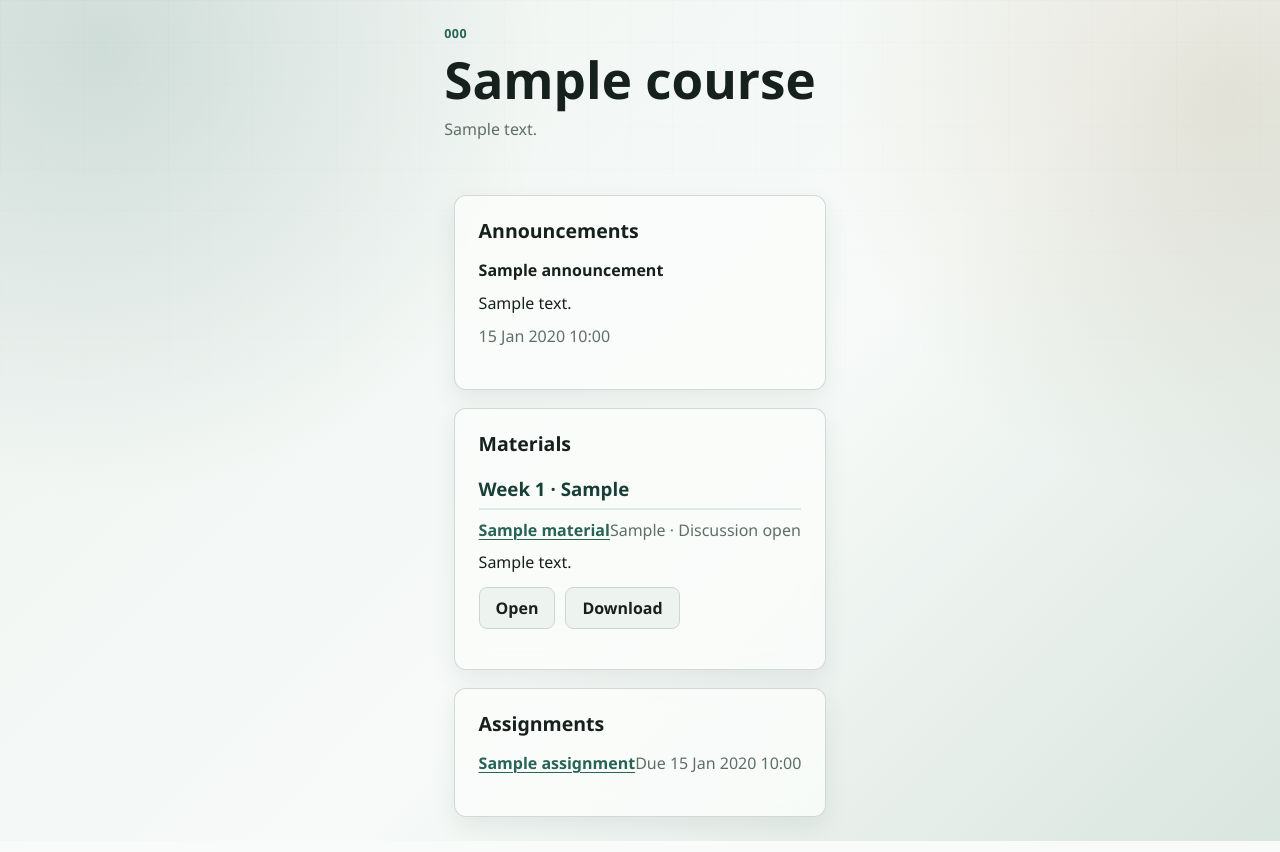
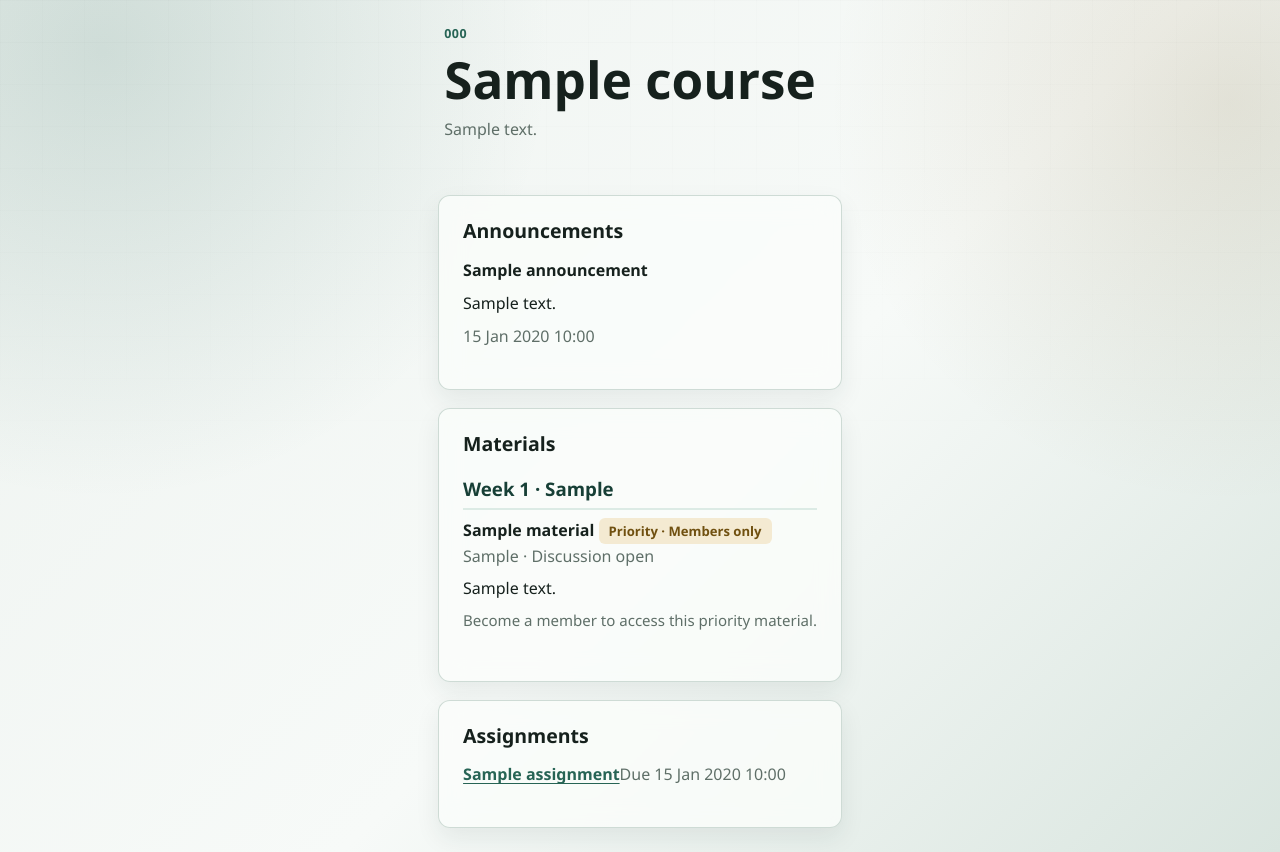
Before and after one commit to NoobCoder-dweeb/course-collaboration, a Flask app: template templates/course_detail.html in a window 1280 px wide. Run offline with Flask 3, Linux system fonts and the light colour scheme; the template is opened without the code that fills it: values that come from a table or form of the project are taken from there, others are empty; tables that the repository leaves empty hold one stand-in row (values such as "Sample post").

Commit message:
added priority access

```diff
--- a/app.py
+++ b/app.py
@@ -146,6 +146,7 @@ def material_form_fields(material: CourseMaterial) -> None:
     material.week_number = int(week_value) if week_value.isdigit() and 1 <= int(week_value) <= 52 else None
     material.topic = request.form.get("topic", "").strip() or None
     material.discussion_enabled = request.form.get("discussion_enabled") == "1"
+    material.is_priority = request.form.get("is_priority") == "1"
 
 
 def ensure_schema_upgrades() -> None:
@@ -160,6 +161,7 @@ def ensure_schema_upgrades() -> None:
             "week_number": "ALTER TABLE course_material ADD COLUMN week_number INTEGER",
             "topic": "ALTER TABLE course_material ADD COLUMN topic VARCHAR(128)",
             "discussion_enabled": "ALTER TABLE course_material ADD COLUMN discussion_enabled BOOLEAN NOT NULL DEFAULT 0",
+            "is_priority": "ALTER TABLE course_material ADD COLUMN is_priority BOOLEAN NOT NULL DEFAULT 0",
         },
         "assignment_submission": {
             "grade": "ALTER TABLE assignment_submission ADD COLUMN grade FLOAT",
@@ -587,6 +589,9 @@ def create_app(config: dict | None = None) -> Flask:
             student = current_student()
             if material.course not in student.courses:
                 abort(403)
+            if material.is_priority and not student.is_member:
+                flash("This priority material is available to members only.", "error")
+                return redirect(url_for("course_detail", course_id=material.course_id))
             record_material_interaction(material, student)
             if request.method == "POST":
                 if not material.discussion_enabled:
@@ -614,10 +619,14 @@ def create_app(config: dict | None = None) -> Flask:
         lecturer_course(material.course_id)
         interactions = MaterialInteraction.query.filter_by(material_id=material.id).order_by(MaterialInteraction.last_interacted_at.desc()).all()
         interacted_ids = {interaction.student_id for interaction in interactions}
-        not_interacted = [student for student in material.course.students if student.id not in interacted_ids]
+        eligible_students = [student for student in material.course.students if not material.is_priority or student.is_member]
+        not_interacted = [student for student in eligible_students if student.id not in interacted_ids]
+        ineligible_students = [student for student in material.course.students if material.is_priority and not student.is_member]
         return render_template(
             "material_interactions.html", material=material, interactions=interactions,
             not_interacted=sorted(not_interacted, key=lambda student: student.name.lower()),
+            eligible_count=len(eligible_students),
+            ineligible_students=sorted(ineligible_students, key=lambda student: student.name.lower()),
         )
 
     @app.route("/lecturer/course-proposals", methods=["GET", "POST"])
@@ -795,6 +804,8 @@ def create_app(config: dict | None = None) -> Flask:
         if material:
             if current_user_type() == "student" and material.course not in current_student().courses:
                 abort(403)
+            if current_user_type() == "student" and material.is_priority and not current_student().is_member:
+                abort(403)
             if current_user_type() == "lecturer" and material.course.lecturer_id != current_lecturer().id:
                 abort(403)
             if current_user_type() not in {"student", "lecturer", "admin"}:
--- a/models.py
+++ b/models.py
@@ -79,6 +79,7 @@ class CourseMaterial(db.Model):
     week_number = db.Column(db.Integer, nullable=True)
     topic = db.Column(db.String(128), nullable=True)
     discussion_enabled = db.Column(db.Boolean, nullable=False, default=False)
+    is_priority = db.Column(db.Boolean, nullable=False, default=False)
     file_path = db.Column(db.String(512), nullable=True)
     uploaded_at = db.Column(db.DateTime, nullable=False, default=datetime.now)
 
--- a/seed.py
+++ b/seed.py
@@ -56,7 +56,7 @@ def main() -> None:
 
         material_path = sample_file("uploads/materials/week1_notes.txt", "Week 1 notes for the demo course.")
         material_notes = CourseMaterial(course=courses["XBAU1002"], uploaded_by=lecturer, title="Week 1 Notes", description="Introductory notes.", material_type="Notes", week_number=1, topic="Linked structures", discussion_enabled=True, file_path=material_path)
-        material_flask = CourseMaterial(course=courses["XBAU2002"], uploaded_by=lecturer, title="Flask Setup", description="Starter setup checklist.", material_type="Lab", week_number=1, topic="Environment setup", discussion_enabled=True, file_path=None)
+        material_flask = CourseMaterial(course=courses["XBAU2002"], uploaded_by=lecturer, title="Flask Setup", description="Starter setup checklist.", material_type="Lab", week_number=1, topic="Environment setup", discussion_enabled=True, is_priority=True, file_path=None)
         db.session.add_all([material_notes, material_flask])
 
         now = datetime.now()
--- a/templates/course_detail.html
+++ b/templates/course_detail.html
@@ -21,7 +21,13 @@
         {% for material in materials %}
             {% set group = ('Week ' ~ material.week_number if material.week_number else 'General') ~ (' · ' ~ material.topic if material.topic else '') %}
             {% if group != ns.group %}<h3 class="material-group">{{ group }}</h3>{% set ns.group = group %}{% endif %}
-            <article class="item"><a href="{{ url_for('material_detail', material_id=material.id) }}"><strong>{{ material.title }}</strong></a><span class="muted">{{ material.material_type or 'Material' }}{% if material.discussion_enabled %} · Discussion open{% endif %}</span><p>{{ material.description }}</p><div class="button-row compact"><a class="button secondary" href="{{ url_for('material_detail', material_id=material.id) }}">Open</a>{% if material.file_path %}<a class="button secondary" href="{{ url_for('download_file', stored_path=material.file_path) }}">Download</a>{% endif %}</div></article>
+            <article class="item">
+                {% set locked = material.is_priority and not current_user.is_member %}
+                {% if locked %}<strong>{{ material.title }}</strong>{% else %}<a href="{{ url_for('material_detail', material_id=material.id) }}"><strong>{{ material.title }}</strong></a>{% endif %}
+                {% if material.is_priority %}<span class="badge pending">Priority · Members only</span>{% endif %}
+                <span class="muted block">{{ material.material_type or 'Material' }}{% if material.discussion_enabled %} · Discussion open{% endif %}</span><p>{{ material.description }}</p>
+                {% if locked %}<p class="form-note">Become a member to access this priority material.</p>{% else %}<div class="button-row compact"><a class="button secondary" href="{{ url_for('material_detail', material_id=material.id) }}">Open</a>{% if material.file_path %}<a class="button secondary" href="{{ url_for('download_file', stored_path=material.file_path) }}">Download</a>{% endif %}</div>{% endif %}
+            </article>
         {% else %}{{ empty_state("No materials yet", "Shared files and learning resources will appear here.") }}{% endfor %}
     </div>
     <div class="panel">
--- a/templates/lecturer_materials.html
+++ b/templates/lecturer_materials.html
@@ -15,6 +15,7 @@
             <label>Topic <input type="text" name="topic" placeholder="e.g. Database design" autocomplete="off"></label>
             <label>Type <input type="text" name="material_type" placeholder="Slides, notes, lab" autocomplete="off"></label>
             <label class="checkbox-label"><input type="checkbox" name="discussion_enabled" value="1"> Enable student discussion</label>
+            <label class="checkbox-label"><input type="checkbox" name="is_priority" value="1"> Priority material (members only)</label>
             <label class="file-upload">File <input type="file" name="material_file" accept=".pdf,.doc,.docx,.txt,.png,.jpg,.jpeg,.zip"><span>Supported files: PDF, DOC, DOCX, TXT, PNG, JPG, JPEG, ZIP.</span></label>
             <button type="submit">Save Material</button>
         </form>
@@ -25,7 +26,7 @@
         {% for material in materials %}
             {% set group = ('Week ' ~ material.week_number if material.week_number else 'General') ~ (' · ' ~ material.topic if material.topic else '') %}
             {% if group != ns.group %}<h3 class="material-group">{{ group }}</h3>{% set ns.group = group %}{% endif %}
-            <article class="item"><a href="{{ url_for('material_detail', material_id=material.id) }}"><strong>{{ material.title }}</strong></a><span class="muted">{{ material.material_type or "Material" }} · {{ material.uploaded_at.strftime("%d %b %Y") }} · {{ "Discussion open" if material.discussion_enabled else "No discussion" }}</span><p>{{ material.description }}</p><div class="button-row compact">{% if material.file_path %}<a class="button secondary" href="{{ url_for('download_file', stored_path=material.file_path) }}">Download</a>{% endif %}<a class="button secondary" href="{{ url_for('material_interactions', material_id=material.id) }}">Interactions ({{ material.interactions|length }})</a><a class="button secondary" href="{{ url_for('edit_material', material_id=material.id) }}">Edit</a><form method="post" action="{{ url_for('delete_material', material_id=material.id) }}"><button class="danger" type="submit">Delete</button></form></div></article>
+            <article class="item"><a href="{{ url_for('material_detail', material_id=material.id) }}"><strong>{{ material.title }}</strong></a>{% if material.is_priority %}<span class="badge pending">Priority · Members only</span>{% endif %}<span class="muted block">{{ material.material_type or "Material" }} · {{ material.uploaded_at.strftime("%d %b %Y") }} · {{ "Discussion open" if material.discussion_enabled else "No discussion" }}</span><p>{{ material.description }}</p><div class="button-row compact">{% if material.file_path %}<a class="button secondary" href="{{ url_for('download_file', stored_path=material.file_path) }}">Download</a>{% endif %}<a class="button secondary" href="{{ url_for('material_interactions', material_id=material.id) }}">Interactions ({{ material.interactions|length }})</a><a class="button secondary" href="{{ url_for('edit_material', material_id=material.id) }}">Edit</a><form method="post" action="{{ url_for('delete_material', material_id=material.id) }}"><button class="danger" type="submit">Delete</button></form></div></article>
         {% else %}{{ empty_state("No materials yet", "Add the first resource for this course using the form.") }}{% endfor %}
     </div>
 </section>
--- a/templates/material_detail.html
+++ b/templates/material_detail.html
@@ -5,7 +5,7 @@
 
 {% block content %}
 <header class="page-header">
-    <div><p class="eyebrow">{{ material.course.code }}{% if material.week_number %} · Week {{ material.week_number }}{% endif %}</p><h1>{{ material.title }}</h1><p class="muted">{{ material.topic or material.material_type or "Course material" }}</p></div>
+    <div><p class="eyebrow">{{ material.course.code }}{% if material.week_number %} · Week {{ material.week_number }}{% endif %}</p><h1>{{ material.title }}</h1>{% if material.is_priority %}<span class="badge pending">Priority · Members only</span>{% endif %}<p class="muted">{{ material.topic or material.material_type or "Course material" }}</p></div>
     {% if current_user_type == "lecturer" %}<a class="button secondary" href="{{ url_for('material_interactions', material_id=material.id) }}">View interactions</a>{% endif %}
 </header>
 <section class="summary-grid">
--- a/templates/material_form.html
+++ b/templates/material_form.html
@@ -12,6 +12,7 @@
         <label>Topic <input type="text" name="topic" value="{{ material.topic or '' }}" autocomplete="off"></label>
         <label>Type <input type="text" name="material_type" value="{{ material.material_type or '' }}" autocomplete="off"></label>
         <label class="checkbox-label"><input type="checkbox" name="discussion_enabled" value="1" {% if material.discussion_enabled %}checked{% endif %}> Enable student discussion</label>
+        <label class="checkbox-label"><input type="checkbox" name="is_priority" value="1" {% if material.is_priority %}checked{% endif %}> Priority material (members only)</label>
         <label class="file-upload">Replace file <input type="file" name="material_file" accept=".pdf,.doc,.docx,.txt,.png,.jpg,.jpeg,.zip"><span>Supported files: PDF, DOC, DOCX, TXT, PNG, JPG, JPEG, ZIP.</span></label>
         <button type="submit">Update Material</button>
         <a class="button secondary" href="{{ url_for('lecturer_materials', course_id=course.id) }}">Back to Materials</a>
--- a/templates/material_interactions.html
+++ b/templates/material_interactions.html
@@ -6,12 +6,14 @@
 {% block content %}
 <header class="page-header"><div><p class="eyebrow">{{ material.course.code }}</p><h1>{{ material.title }} interactions</h1><p class="muted">A student is counted after opening, downloading, or commenting on this material.</p></div></header>
 <section class="stats">
-    <div class="stat"><span>Enrolled</span><strong>{{ material.course.students|length }}</strong></div>
+    <div class="stat"><span>{{ "Eligible members" if material.is_priority else "Enrolled" }}</span><strong>{{ eligible_count }}</strong></div>
     <div class="stat"><span>Interacted</span><strong>{{ interactions|length }}</strong></div>
     <div class="stat"><span>Not yet interacted</span><strong>{{ not_interacted|length }}</strong></div>
+    {% if material.is_priority %}<div class="stat"><span>Non-members · Not eligible</span><strong>{{ ineligible_students|length }}</strong></div>{% endif %}
 </section>
 <section class="summary-grid">
     <div class="panel"><h2>Interacted</h2>{% if interactions %}<div class="table-wrap"><table><thead><tr><th>Student</th><th>First interaction</th><th>Latest interaction</th><th>Activity count</th></tr></thead><tbody>{% for interaction in interactions %}<tr><td>{{ interaction.student.name }}</td><td>{{ interaction.first_interacted_at.strftime("%d %b %Y %H:%M") }}</td><td>{{ interaction.last_interacted_at.strftime("%d %b %Y %H:%M") }}</td><td>{{ interaction.interaction_count }}</td></tr>{% endfor %}</tbody></table></div>{% else %}{{ empty_state("No interactions yet", "Student activity will appear here.") }}{% endif %}</div>
     <div class="panel"><h2>Not yet interacted</h2>{% if not_interacted %}<ul class="clean-list">{% for student in not_interacted %}<li><strong>{{ student.name }}</strong><span class="muted">{{ student.email }}</span></li>{% endfor %}</ul>{% else %}{{ empty_state("Everyone has interacted", "All enrolled students have opened this material.") }}{% endif %}</div>
+    {% if material.is_priority %}<div class="panel"><h2>Not eligible</h2>{% if ineligible_students %}<ul class="clean-list">{% for student in ineligible_students %}<li><strong>{{ student.name }}</strong><span class="muted">Non-member · {{ student.email }}</span></li>{% endfor %}</ul>{% else %}{{ empty_state("All students are eligible", "Every enrolled student is a member.") }}{% endif %}</div>{% endif %}
 </section>
 {% endblock %}
```
Also changed, not shown: README.md.
